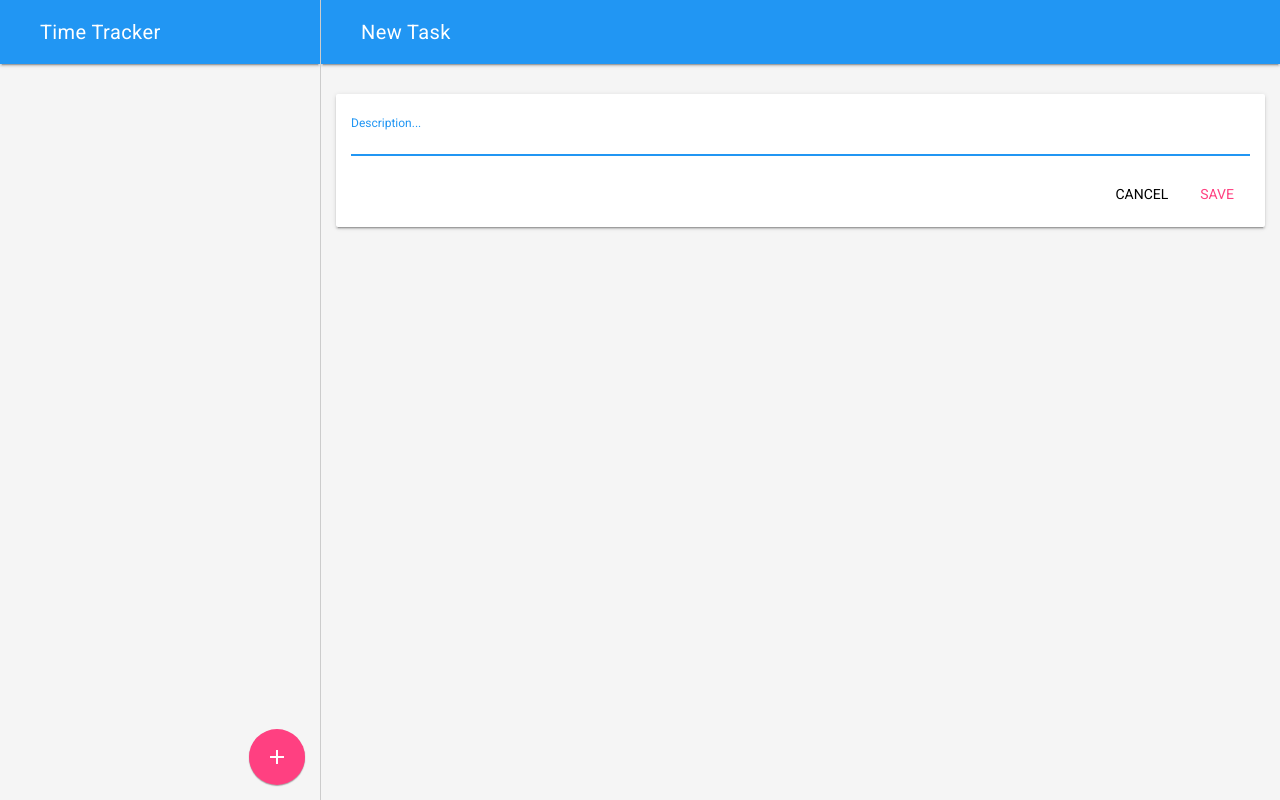
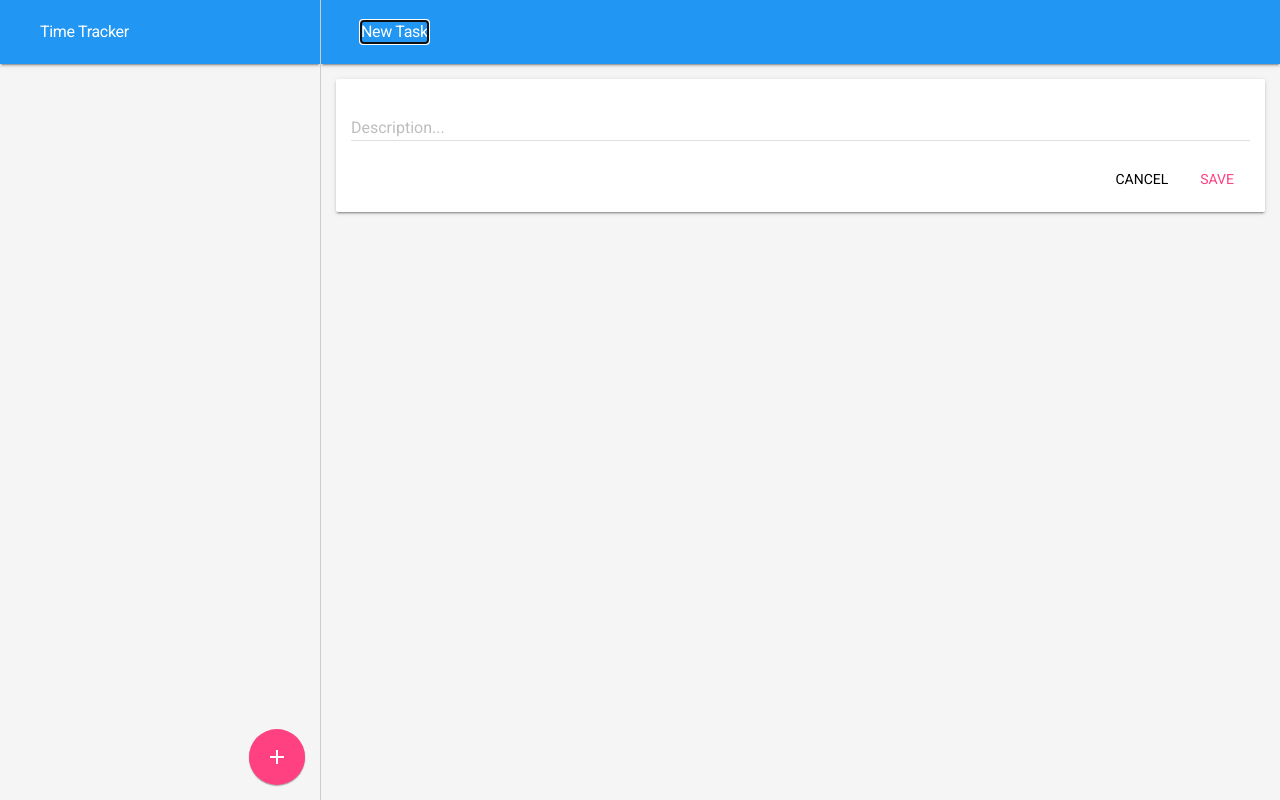
Before and after one commit to thalleshmm/TimeTracker, a React (Create React App) app: page /new-task in a window 1280 px wide. Built offline with nearby package versions, Linux system fonts and the light colour scheme.

Commit message:
Ajusting MDL components

```diff
--- /dev/null
+++ b/src/components/mdl/text-field/TextField.css
@@ -0,0 +1,3 @@
+.mdl-textfield {
+    width: 100%;
+}
--- /dev/null
+++ b/src/components/mdl/text-field/TextField.js
@@ -0,0 +1,29 @@
+import React, { Component } from 'react';
+import { uid } from '../../../helpers/Utils';
+import './TextField.css';
+
+export default class TextInput extends Component {
+    componentDidMount() {
+        if ('componentHandler' in window)
+            window.componentHandler.upgradeElement(this.element);
+    }
+
+    render() {
+        const classes = ['mdl-textfield', 'mdl-js-textfield'];
+        if (this.props.floatingLabel) classes.push('mdl-textfield---floating-label');
+
+        const id = uid();
+
+        return (
+            <div ref={element => this.element = element} className={classes.join(' ')}>
+                <input className="mdl-textfield__input"
+                       type="text"
+                       id={id}
+                       pattern={this.props.pattern}
+                       maxLength={this.props.maxLength}
+                       value={this.props.value} />
+                <label className="mdl-textfield__label" htmlFor={id}>{this.props.label}</label>
+            </div>
+        )
+    }
+}
--- /dev/null
+++ b/src/components/page/Page.css
@@ -0,0 +1,3 @@
+.page__header {
+    font-size: 16px;
+}
--- a/src/components/page/Page.js
+++ b/src/components/page/Page.js
@@ -1,23 +1,43 @@
 import React, { Component } from 'react';
 import { uid } from '../../helpers/Utils';
+import './Page.css';
 
 export default class Page extends Component {
+
+    componentDidMount() {
+        // If property 'aside' is not set,
+        // we focus on the title.  It means
+        // that everytime the  main page
+        // changes, we will set the tab navigation
+        // starting point on the header
+        if ( ! this.props.aside) {
+            this.title.focus();
+        }
+    }
+
     render() {
+
+        // Title should be wrapped inside
+        // an h1 file except if prop aside is set.
+        const title = React.createElement(this.props.aside ? 'span' : 'h1', {
+            ref: el => this.title = el,
+            className: 'mdl-layout-tile page__header',
+            tabIndex: -1
+        }, this.props.title);
+
         const menuButtonId = uid();
-        const menuButton = <button className="mdl-button mdl-js-button mdl-button--icon"
-                                   uid={menuButtonId}>
+        const menuButton = <button className="mdl-button mdl-js-button mdl-button--icon" uid={menuButtonId}>
             <i className="material-icons">more_vert</i>
         </button>;
-        const menu = <ul className="mdl-menu mdl-menu--bottom-right mdl-js-menu mdl-js-ripple-effect"
-                         forHTML={menuButtonId}>
-                            {this.props.menu}
-                     </ul>;
+        const menu = <ul className="mdl-menu mdl-menu--bottom-right mdl-js-menu mdl-js-ripple-effect" forHTML={menuButtonId}>
+            {this.props.menu}
+        </ul>;
 
         return (
             <div className="mdl-layout mdl-js-layout mdl-layout--fixed-header mdl-layout--no-drawer-button">
                 <div className="mdl-layout__header">
                     <div className="mdl-layout__header-row">
-                        <span className="mdl-layout-title">{this.props.title}</span>
+                        {title}
                         <div className="mdl-layout-spacer"></div>
                         {this.props.menu ? menuButton : ''}
                     </div>
--- a/src/components/task-form/TaskForm.js
+++ b/src/components/task-form/TaskForm.js
@@ -1,23 +1,17 @@
 import React, { Component } from 'react';
 import Page from '../page/Page';
-import Button from '../button/Button';
-import Icon from '../icon/Icon';
+import TextInput from '../mdl/text-field/TextField';
+import Button from '../mdl/button/Button';
+import Icon from '../mdl/icon/Icon';
 import './TaskForm.css';
 
 export default class TaskForm extends Component {
-    componentDidMount() {
-        this.descriptionInput.focus();
-    }
-
     render() {
         return (
             <Page title="New Task">
                 <div className="container">
                     <form className="task-form-card mdl-card mdl-card mdl-shadow--2dp">
-                        <div className="task-form-textfield mdl-textfield mdl-js-textfield mdl-textfield--floating-label">
-                            <input ref={input => this.descriptionInput = input} className="mdl-textfield__input" type="text" id="description" />
-                            <label className="mdl-textfield__label" htmlFor="description">Description...</label>
-                        </div>
+                        <TextInput label="Description..." />
                         <div className="task-form-card__footer">
                             <Button accent ripple>Save</Button>
                             <Button ripple>Cancel</Button>
--- a/src/components/task-list/TaskList.js
+++ b/src/components/task-list/TaskList.js
@@ -1,7 +1,7 @@
 import React, { Component } from 'react';
 import Page from '../page/Page';
-import Button from '../button/Button';
-import Icon from '../icon/Icon';
+import Button from '../mdl/button/Button';
+import Icon from '../mdl/icon/Icon';
 
 export default class TaskList extends Component {
 
--- a/src/index.css
+++ b/src/index.css
@@ -7,7 +7,6 @@ body {
 .container {
   display: block;
   box-sizing: border-box;
-  margin: 15px;
   padding: 15px;
 }
 
```
Also changed, not shown: src/components/mdl/button/Button.css (renamed from src/components/button/Button.css), src/components/mdl/button/Button.js (renamed from src/components/button/Button.js), src/components/mdl/icon/Icon.js (renamed from src/components/icon/Icon.js).
